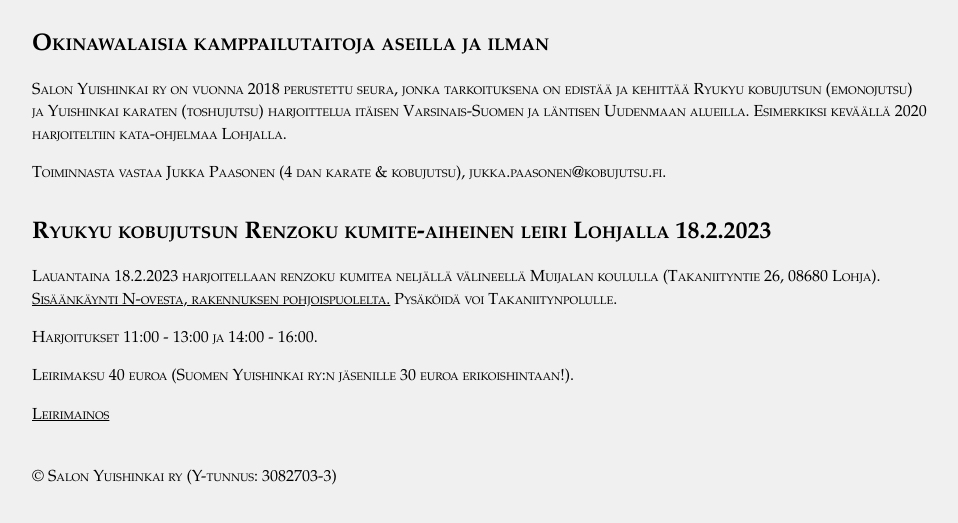
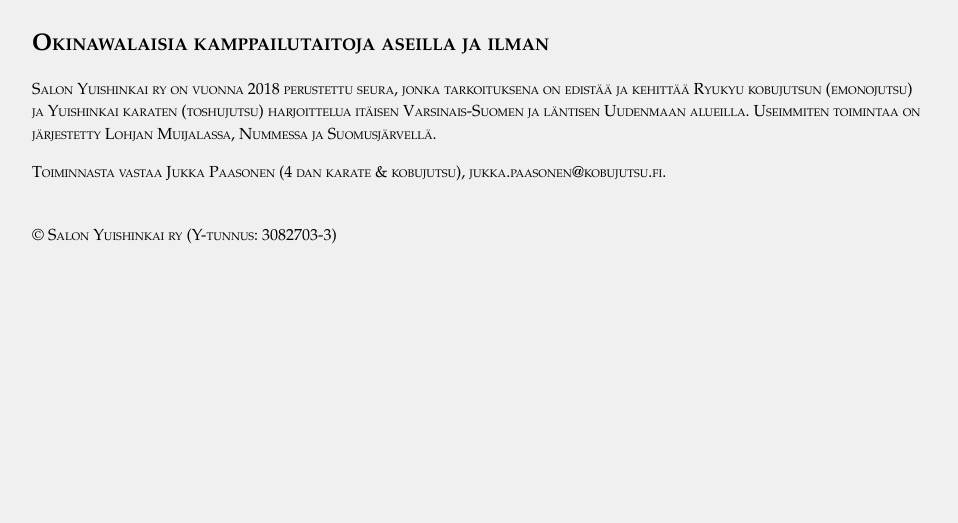
Before and after one commit to paazmaya/salo.kobujutsu.fi, a plain HTML site: page public/index.html in a window 1280 px wide. Shown: the part 209-732 px from the top of the page, without its empty margins (160-1118 px from the left). Drawn offline with Linux system fonts and the light colour scheme.

Commit message:
Current content

```diff
--- a/public/index.html
+++ b/public/index.html
@@ -58,10 +58,11 @@
       <p>Salon Yuishinkai ry on vuonna 2018 perustettu seura, jonka tarkoituksena on edistää ja kehittää
         Ryukyu kobujutsun (emonojutsu) ja Yuishinkai karaten (toshujutsu) harjoittelua itäisen Varsinais-Suomen
         ja läntisen Uudenmaan alueilla.
-        Esimerkiksi keväällä 2020 harjoiteltiin kata-ohjelmaa Lohjalla.
+        Useimmiten toimintaa on järjestetty Lohjan Muijalassa, Nummessa ja Suomusjärvellä.
       </p>
       <p id="sahkoposti">Toiminnasta vastaa Jukka Paasonen (4 dan karate &amp; kobujutsu), jukka.paasonen [appappaapa] kobujutsu.fi.</p>
     </section>
+    <!--
     <section role="complementary">
       <h2>Ryukyu kobujutsun Renzoku kumite-aiheinen leiri Lohjalla 18.2.2023</h2>
       <p>
@@ -73,7 +74,6 @@
       <p>Leirimaksu 40 euroa (Suomen Yuishinkai ry:n jäsenille 30 euroa erikoishintaan!).</p>
       <p><a href="assets/kobujutsu-renzoku-kumite-leiri-lohjalla-2023-02-18.pdf" title="Kobujutsun renzoku kumite leiri Lohjalla">Leirimainos</a></p>
     </section>
-    <!--
     <section role="complementary">
       <h2>Kesällä harjoitukset joka toisena lauantaina 18.4. - 23.5.2023</h2>
       <p>Harjoituspaikkana Muijalan koulun liikuntasali, Takaniityntie 26, 08680 Lohja. <a href="/assets/muijalan-koulun-liikuntasaliin-sisaankaynti-n-ovesta.png" title="Kartta Muijalan koulun N-oven sijainnista">Sisäänkäynti N-ovesta, rakennuksen pohjoispuolelta.</a> Pysäköidä voi Takaniitynpolulle.</p>
```
